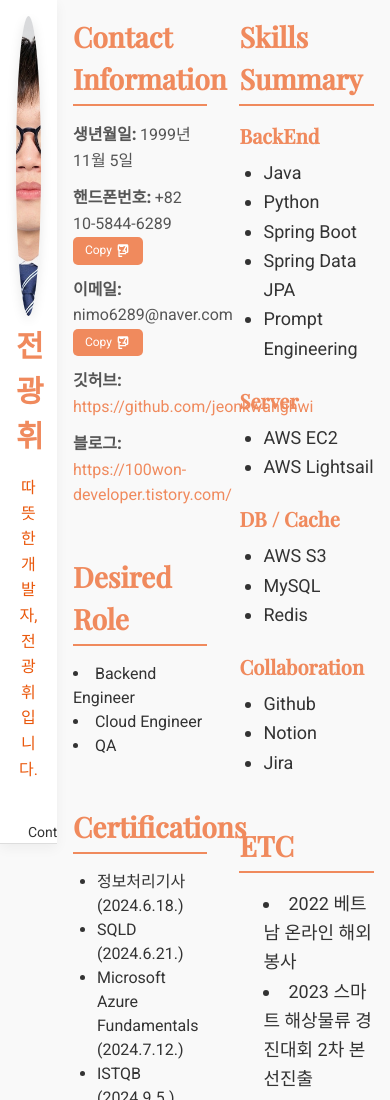
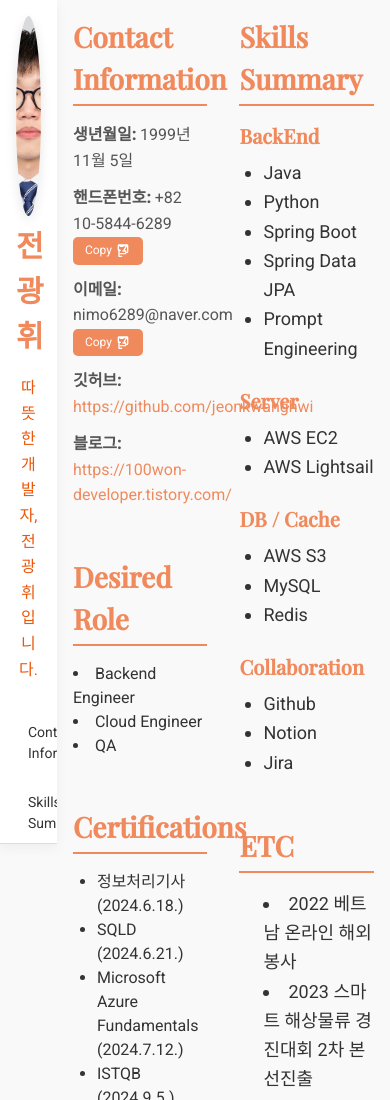
Before and after one commit to jeonkwanghwi/jeonkwanghwi.github.io, a plain HTML site: page index.html in a window 390 px wide. Shown: the top 1100 px of the page. Drawn offline with nearby package versions, Linux system fonts and the light colour scheme.

Commit message:
Update index.html

```diff
--- a/index.html
+++ b/index.html
@@ -155,21 +155,10 @@
                 padding: 16px;
             }
 
-/*             .profile-pic {
+            .profile-pic {
                 width: 200px;
                 height: 200px;
-            } */
-	.profile-pic {
-    width: 300px;
-    height: 300px;
-    border-radius: 50%;
-    object-fit: cover;
-    margin: 0 auto;
-    box-shadow: 0 4px 12px rgba(0, 0, 0, 0.1);
-    background-image: url('background.jpg'); /* 배경 이미지 추가 */
-    background-size: cover;
-}
-
+            }
 
         }
     </style>
```
